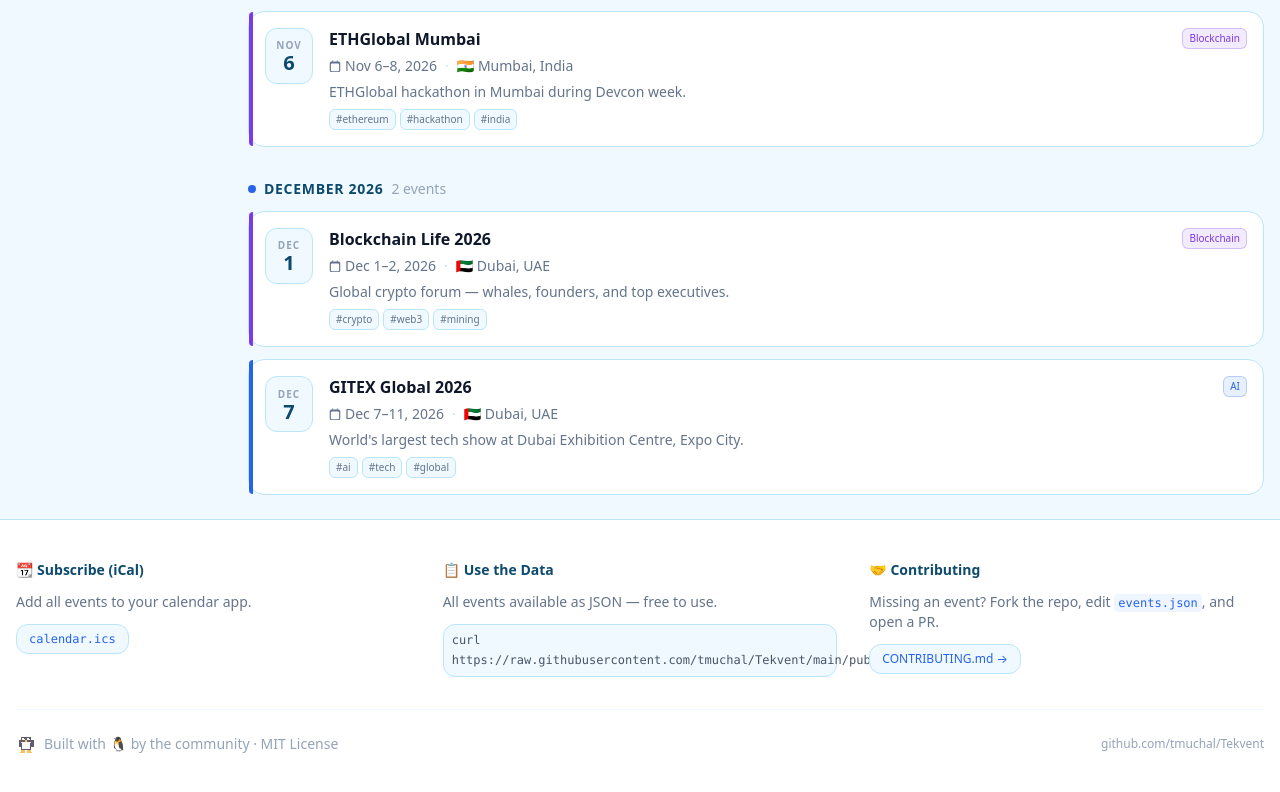
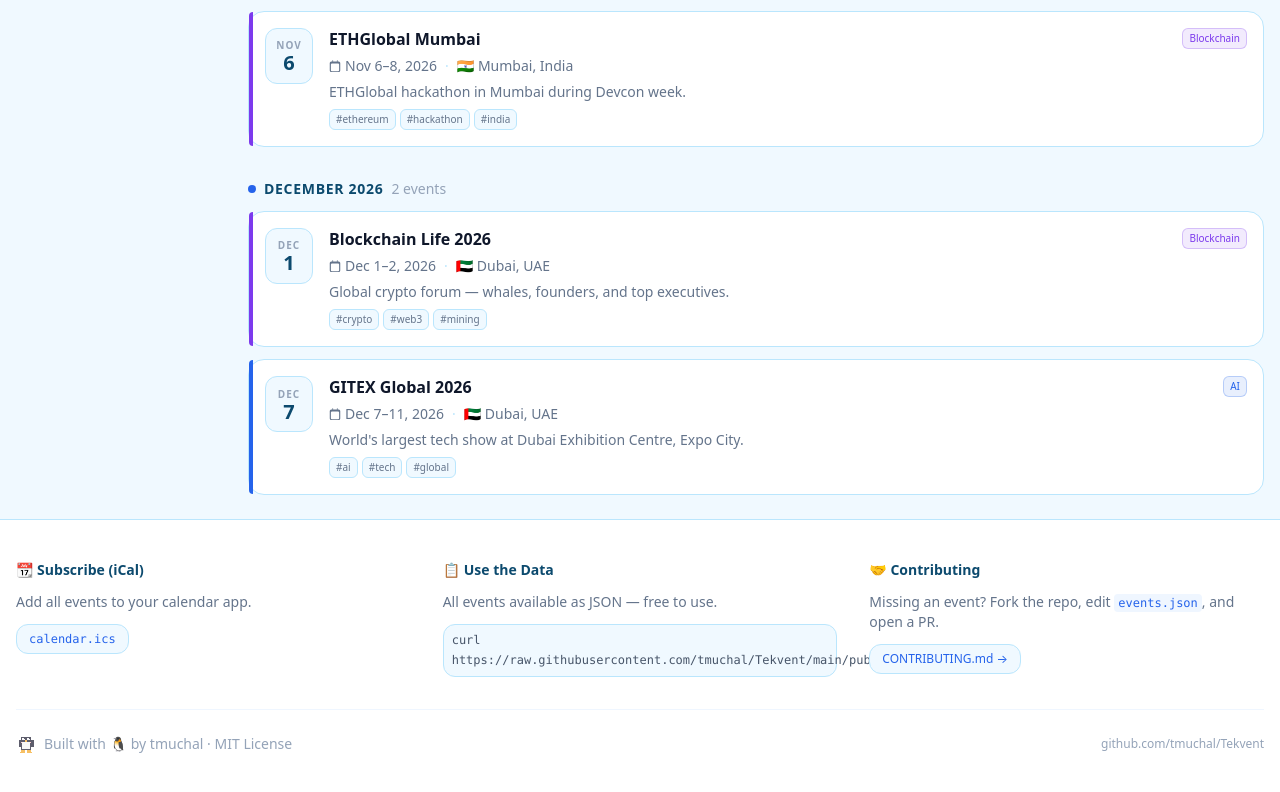
Before and after one commit to tmuchal/Tekvent, a Next.js app: page /Tekvent/ in a window 1280 px wide. Shown: the part 4391-5183 px from the top of the page. Built offline with nearby package versions, Linux system fonts and the light colour scheme.

Commit message:
fix: change footer credit from community to tmuchal
https://claude.ai/code/session_01L12m3G1vfD7fNvFm4ogTDi

```diff
--- a/src/components/Footer.tsx
+++ b/src/components/Footer.tsx
@@ -61,7 +61,7 @@ export default function Footer() {
               className="opacity-70"
               unoptimized
             />
-            <span>Built with 🐧 by the community · MIT License</span>
+            <span>Built with 🐧 by tmuchal · MIT License</span>
           </div>
           <a
             href="https://github.com/tmuchal/Tekvent"
```
